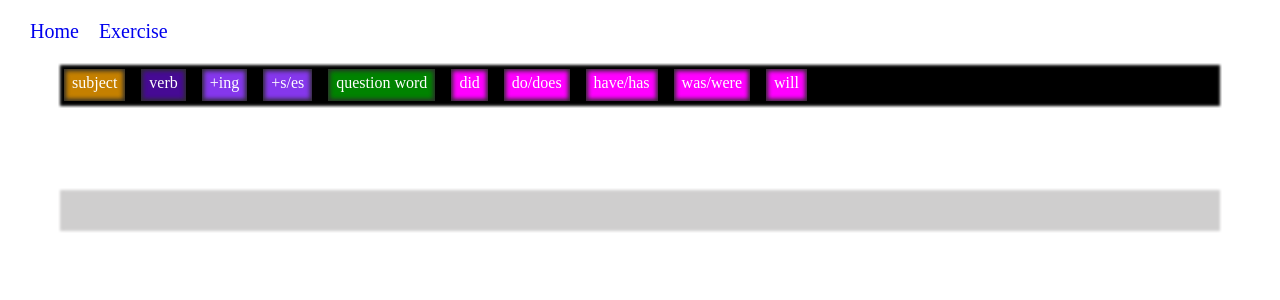
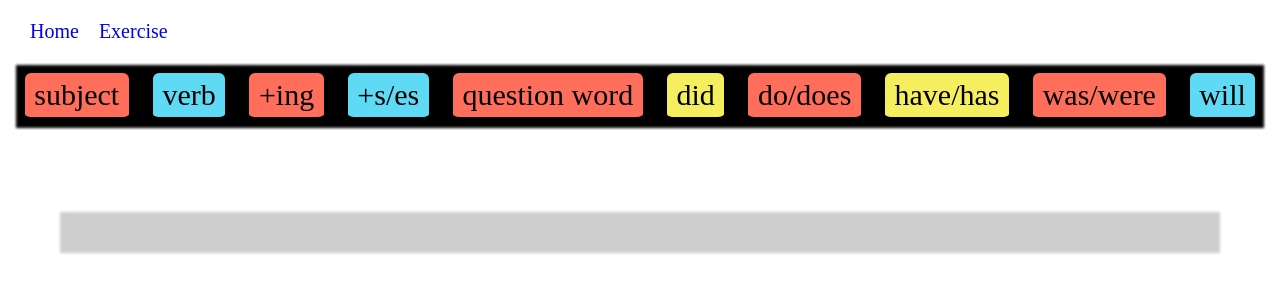
Before and after one commit to bmartin97/quick-grammar, a React (Vite) app: page /Exercise in a window 1280 px wide. Shown: the top 300 px of the page. Built offline with nearby package versions, Linux system fonts and the light colour scheme.

Commit message:
style DraggableItem, add Helper.js, Modify colors in Exercise

```diff
--- a/src/components/DraggableItem.module.scss
+++ b/src/components/DraggableItem.module.scss
@@ -1,27 +1,51 @@
+$dark-degree: 70%;
+$orange: #ff6e5b;
+$orange-dark: darken($orange, $dark-degree);
+$blue: #5fdaf5;
+$blue-dark: darken($blue, $dark-degree);
+$yellow: #f5ef5f;
+$yellow-dark: darken($yellow, $dark-degree);
+
 .draggableItem {
   display: inline-block;
-  color: white;
-  padding: 0.3rem 0.5rem;
+  padding: 0.3rem 0.6rem;
   cursor: grab;
-  box-shadow: 0 0 4px 2px inset rgb(44, 44, 44);
+  border-width: 4px;
+  border-bottom: 7px;
+  border-style: solid;
+  border-radius: 10px;
+  font-size: 30px;
 }
 
-.textOrange {
-  background: rgb(197, 128, 0);
+.orange {
+  background-color: $orange;
+  border-color: $orange-dark;
+  color: $orange-dark;
+  &:hover {
+    background-color: lighten($orange, 10%);
+    border-color: lighten($orange-dark, 10%);
+    color: lighten($orange-dark, 10%);
+  }
 }
 
-.textPurple {
-  background: rgb(70, 10, 148);
+.blue {
+  background-color: $blue;
+  border-color: $blue-dark;
+  color: $blue-dark;
+  &:hover {
+    background-color: lighten($blue, 10%);
+    border-color: lighten($blue-dark, 10%);
+    color: lighten($blue-dark, 10%);
+  }
 }
 
-.textPurpleLight {
-  background: rgb(133, 55, 236);
+.yellow {
+  background-color: $yellow;
+  border-color: $yellow-dark;
+  color: $yellow-dark;
+  &:hover {
+    background-color: lighten($yellow, 10%);
+    border-color: lighten($yellow-dark, 10%);
+    color: lighten($yellow-dark, 10%);
+  }
 }
-
-.textGreen {
-  background: rgb(0, 131, 0);
-}
-
-.textMagenta {
-  background: magenta;
-}
--- a/src/pages/Exercise.jsx
+++ b/src/pages/Exercise.jsx
@@ -2,58 +2,60 @@ import { useState } from 'react';
 import DraggableItem from '../components/DraggableItem';
 import DropArea from '../components/DropArea';
 import styles from './Exercise.module.scss';
+import { COLORS } from './Helper.js';
 
 function Exercise() {
+  console.log(DraggableItem);
   const [sources, setSources] = useState([
     {
       id: 'G-0',
       text: 'subject',
-      bgColor: 'textOrange'
+      bgColor: COLORS.orange
     },
     {
       id: 'G-1',
       text: 'verb',
-      bgColor: 'textPurple'
+      bgColor: COLORS.blue
     },
     {
       id: 'G-2',
       text: '+ing',
-      bgColor: 'textPurpleLight'
+      bgColor: COLORS.orange
     },
     {
       id: 'G-3',
       text: '+s/es',
-      bgColor: 'textPurpleLight'
+      bgColor: COLORS.blue
     },
     {
       id: 'G-4',
       text: 'question word',
-      bgColor: 'textGreen'
+      bgColor: COLORS.orange
     },
     {
       id: 'G-5',
       text: 'did',
-      bgColor: 'textMagenta'
+      bgColor: COLORS.yellow
     },
     {
       id: 'G-6',
       text: 'do/does',
-      bgColor: 'textMagenta'
+      bgColor: COLORS.orange
     },
     {
       id: 'G-7',
       text: 'have/has',
-      bgColor: 'textMagenta'
+      bgColor: COLORS.yellow
     },
     {
       id: 'G-8',
       text: 'was/were',
-      bgColor: 'textMagenta'
+      bgColor: COLORS.orange
     },
     {
       id: 'G-9',
       text: 'will',
-      bgColor: 'textMagenta'
+      bgColor: COLORS.blue
     }
   ]);
 
--- /dev/null
+++ b/src/pages/Helper.js
@@ -0,0 +1,5 @@
+export const COLORS = {
+  orange: 'orange',
+  blue: 'blue',
+  yellow: 'yellow'
+};
```
